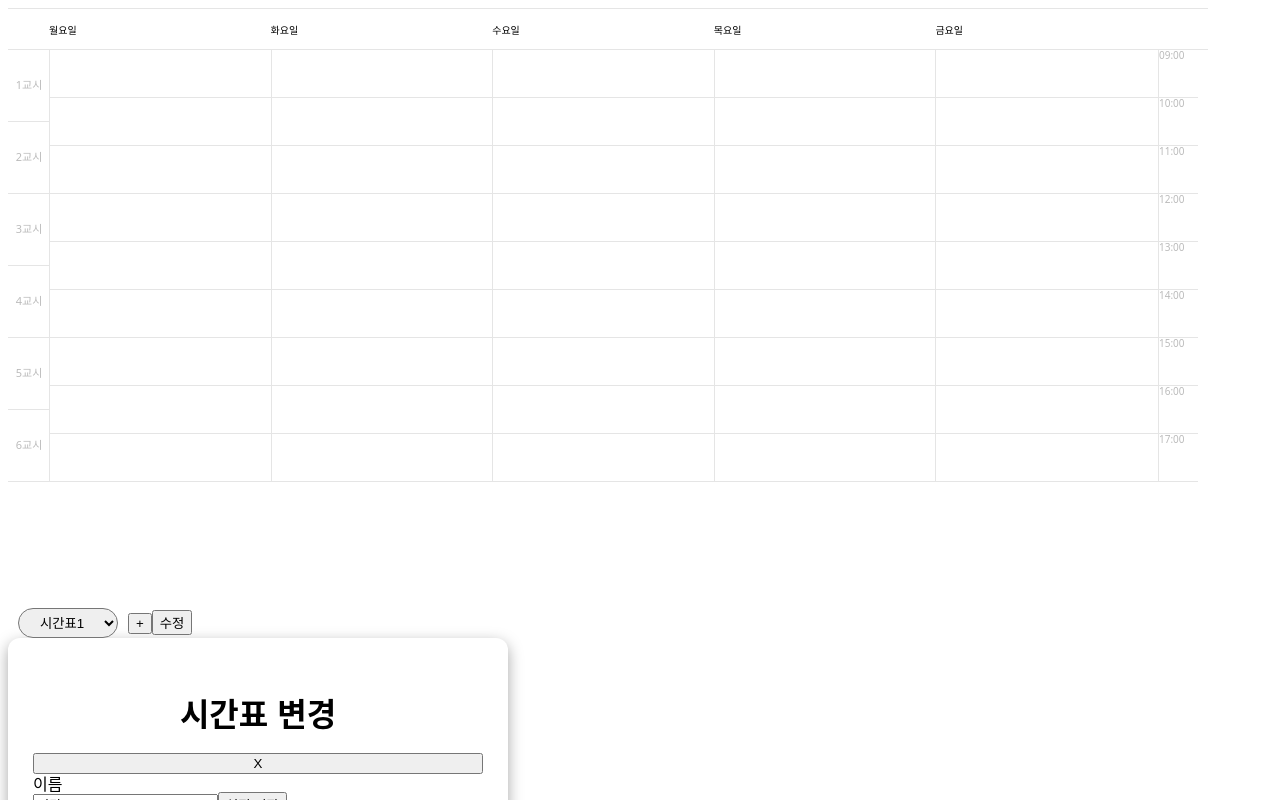
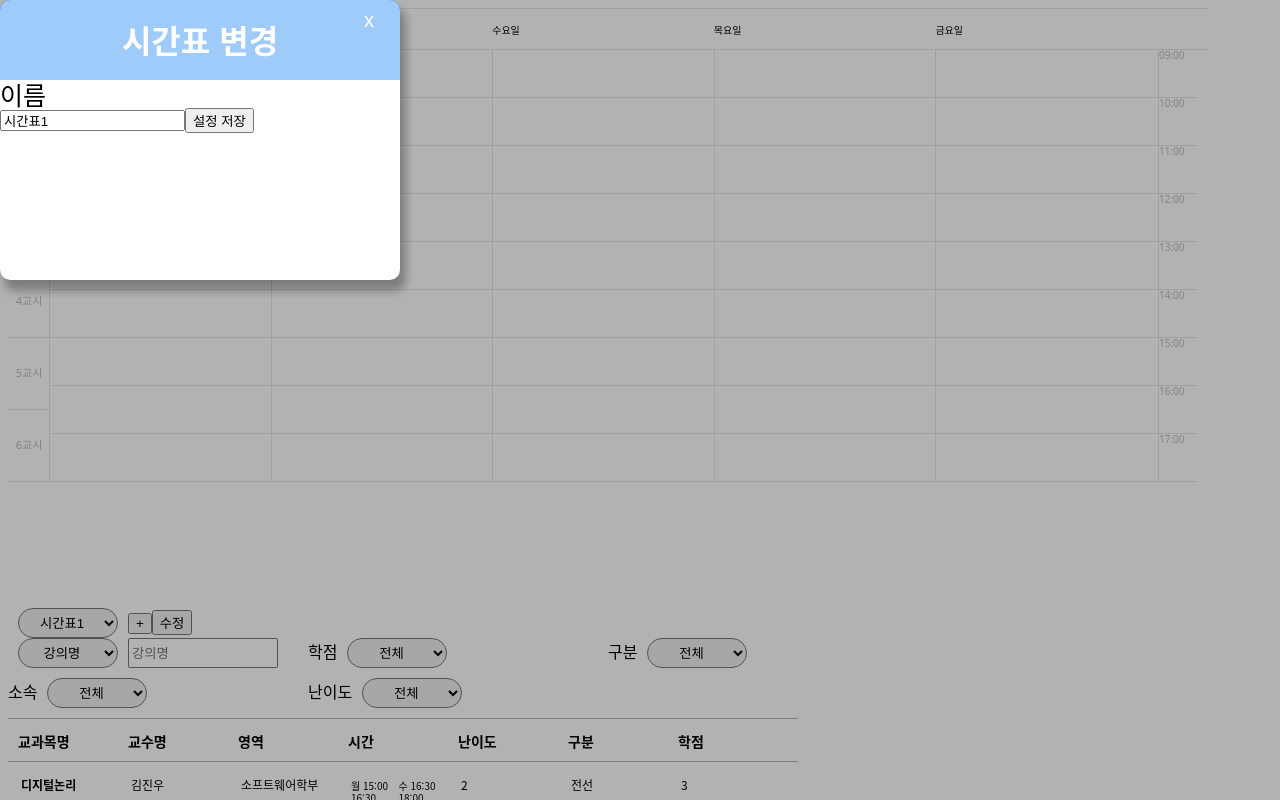
Before and after one commit to 19-21-40/KLtime_FrontEnd, a React (Create React App) app: page / in a window 1280 px wide. Both pictures are taken after a click on the button "수정". Shown: the top 800 px of the page. Built offline with nearby package versions, Linux system fonts and the light colour scheme; a web font is replaced by a local one.

Commit message:
0728 update

```diff
--- a/package.json
+++ b/package.json
@@ -11,6 +11,7 @@
     "react-dom": "^18.2.0",
     "react-router-dom": "^6.3.0",
     "react-scripts": "^5.0.1",
+    "update": "^0.7.4",
     "web-vitals": "^2.1.4"
   },
   "scripts": {
--- a/src/components/ModifyTimeTable.js
+++ b/src/components/ModifyTimeTable.js
@@ -1,27 +1,35 @@
-import PropTypes from "prop-types";
-import classNames from "classnames";
 import { useState } from "react";
 import styles from "./ModifyTimeTable.module.css"
 
-function ModifyTimeTable ({currentTableName, setCurrentTableName, myTableList, setMyTableList, isModifyTimeTable, setIsModifyTimeTable}) {
+function ModifyTimeTable ({currentTableName, setCurrentTableName, myTableList, setMyTableList, setIsModifyTimeTable}) {
 
-    console.log(isModifyTimeTable);
+    const [tableName, setTableName] = useState(currentTableName);
 
-    const saveOption = () => {
+    const modifyTableName = (e) => {
+        setTableName(e.target.value);
+    };
+
+    const saveTimeTable = () => {
+
+        let Table = myTableList.map(table => table.tableName === currentTableName ? {...table, tableName: tableName}: table);
+
+        setMyTableList(Table);
+        setCurrentTableName(tableName);
         setIsModifyTimeTable(false);
     };
 
+
     return (
-        <div className={classNames(styles.modalBackground, { [styles.active] : isModifyTimeTable } )}>
+        <div className={styles.modalBackground}>
             <div className={styles.modalContainer}>
                 <div className={styles.title}>
                     <h1>시간표 변경</h1>
+                    <button onClick={() => setIsModifyTimeTable(false)}> x </button>
                 </div>
-                <button> X </button>
                 <div className={styles.body}>
-                    <div>이름</div>
-                    <input onChange={()=> saveOption}value={currentTableName}/>
-                    <button onClick={() => saveOption()}>설정 저장</button>
+                    <div className={styles.tableName}>이름</div>
+                    <input type="text" onChange={ e => modifyTableName(e) } value={tableName}/>
+                    <button onClick={saveTimeTable}>설정 저장</button>
                 </div>
             </div>
         </div>
--- a/src/components/ModifyTimeTable.module.css
+++ b/src/components/ModifyTimeTable.module.css
@@ -1,26 +1,54 @@
-.modalBackground :fullscreen{
-    width: 100vw;
-    height: 100vh;
-    background-color: rgba(200, 200, 200);
-    position: fixed;
-    display: flex;
-    justify-content: center;
-    align-items: center;
+.modalBackground{
+    background-color: rgba(0,0,0,.3);
+    justify-content:center;
+    align-items:center;
+    position:fixed;
+    top:0;
+    left:0;
+    right:0;
+    bottom:0;
+
 }
 
-.modalContainer {
-    width: 500px;
-    height: 500px;
-    border-radius: 12px;
-    background-color: white;
-    box-shadow: rgba(0, 0, 0, 0.35) 0px 5px 15px;
-    display: flex;
-    flex-direction: column;
-    padding: 25px;
+.modalContainer{
+    position: relative;
+    width:100%;
+    max-width:400px;
+    overflow:hidden;
+    border-radius: 10px;
+    background-color:#264db5;
+    box-shadow: 5px 10px 10px 1px rgba(0,0,0,.3);
 }
 
-.modalContainer .title{
-    display: inline-block;
-    text-align: center;
-    margin-top: 10px;
+.title{
+    width:100%;
+    max-width:400px;
+    overflow:hidden;
+    background-color:#9fcbfa;
+    justify-content:center;
+    align-items:center;
+    color: white;
+    display: flex;
 }
+
+.title button {
+    position: absolute;
+    background: none;
+    border:none;
+    font-size: 20px;
+    color: white;
+    top: 3%;
+    right: 5%;
+    cursor: pointer;
+}
+
+.body{
+    width: 100%;
+    max-width: 400px;
+    height: 200px;
+    background-color: #ffffff;
+}
+
+.tableName{
+    font-size: 25px;
+}
--- /dev/null
+++ b/src/components/SelectTimeTable.js
@@ -0,0 +1,108 @@
+import { useRef, useState, useEffect } from "react";
+import styles from "./SelectTimeTable.module.css"
+import ModifyTimeTable from "../components/ModifyTimeTable";
+
+function SelectTimeTable({
+    selectedLectures,
+    setSelectedLectures,
+})
+{
+
+    const [myTableList, setMyTableList] = useState(             // JSON.parse(localStorage.getItem('시간표'))를 하면 새로고침을 해도 유지가 됨, 다만 일부 버그가 존재
+                                                                // useRef를 사용해도 될까?
+        [
+            {
+                number: 1,
+                tableName: "시간표1",
+                lectureList: [],
+            },
+            {
+                number: 2,
+                tableName: '시간표2',
+                lectureList: [],
+            }]
+    );
+    const [currentTableName, setCurrentTableName] = useState(myTableList[0].tableName);
+
+    const nextNumber = useRef(3);
+    const selectTimeTableOption = useRef(null);
+
+    const selectTimeTable = (e) => {
+
+
+        const idx = e.target.selectedIndex;
+        const option = e.target.querySelectorAll('option')[idx];
+        const name = option.getAttribute('name');
+
+        setCurrentTableName(name);
+
+    };
+
+    const addTimeTable = () => {
+
+        const newTable = {
+            number: nextNumber.current,
+            tableName: `시간표${nextNumber.current}`,
+            lectureList: [],
+        };
+
+        setMyTableList(myTableList.concat(newTable));
+
+        nextNumber.current += 1;
+
+    };
+
+
+
+    useEffect(() => {
+
+
+        let Table = myTableList.map(table => table.tableName === currentTableName ? {...table, lectureList: selectedLectures} : table);
+        setMyTableList(Table);
+
+        localStorage.setItem('시간표', JSON.stringify(Table));
+
+    }, [selectedLectures]);
+
+
+    useEffect(() => {
+
+        myTableList.map(table => {
+            if(table.tableName === currentTableName)
+            {
+                setSelectedLectures(table.lectureList);
+            }
+        });
+
+    }, [currentTableName]);
+
+    const [isModifyTimeTable, setIsModifyTimeTable] = useState(false);
+
+    const handleClick = () => {
+        setIsModifyTimeTable(true);
+    }
+
+    return (
+        <div>
+            <div>
+                <select ref={selectTimeTableOption} onChange={e => selectTimeTable(e)}>
+                    {myTableList.map((table)=> { return (
+                        <option name={table.tableName} key={table.number}> {table.tableName} </option>
+                    )})}
+                </select>
+                <button onClick={addTimeTable}> + </button>
+                <button onClick={handleClick}> 수정 </button>
+                </div>
+                {isModifyTimeTable ? <ModifyTimeTable
+                  currentTableName={currentTableName}
+                  setCurrentTableName={setCurrentTableName}
+                  myTableList={myTableList}
+                  setMyTableList={setMyTableList}
+                  setIsModifyTimeTable={setIsModifyTimeTable}
+                />
+                : null }
+        </div>
+    );
+}
+
+export default SelectTimeTable;
--- a/src/components/TimeTable.js
+++ b/src/components/TimeTable.js
@@ -13,7 +13,7 @@ function TimeTable({
     height,
     selectedLectures,
     setSelectedLectures,
-    hoveredLecture
+    hoveredLecture,
 }) {
     const dayNames = ["월", "화", "수", "목", "금", "토", "일"];
     const times = [
--- a/src/routes/MyTimeTable.js
+++ b/src/routes/MyTimeTable.js
@@ -3,6 +3,8 @@ import LectureList from "../components/LectureList";
 import { useEffect, useState, useRef } from "react";
 import Search from "../components/Search";
 import ModifyTimeTable from "../components/ModifyTimeTable";
+import SelectTimeTable  from "../components/SelectTimeTable"
+
 
 function MyTimeTable() {
     const test = [
@@ -123,83 +125,10 @@ function MyTimeTable() {
     const [searchedLectures, setSearchedLectures]=useState(test);
     const [hoveredLecture,setHoveredLecture]=useState();
 
-
-
 ////////////////////////////////////////////////////////시간표 선택기능//////////////////////////////////////////////////////////////////////////////////
-    const [currentTableName, setCurrentTableName] = useState("시간표1");
-    const [myTableList, setMyTableList] = useState(
-        [
-            {
-                number: 1,
-                tableName: "시간표1",
-                lectureList: [],
-            },
-            {
-                number: 2,
-                tableName: '시간표2',
-                lectureList: [],
-            }]
-    );
-
-
-    const selectTimeTableOption = useRef(null);
-
-    const selectTimeTable = (e) => {
-
-
-        const idx = e.target.selectedIndex;
-        const option = e.target.querySelectorAll('option')[idx];
-        const name = option.getAttribute('name');
 
 
 
-        setCurrentTableName(name);
-
-    };
-
-    useEffect(() => {
-
-        let Table = myTableList.map(table => table.tableName === currentTableName ? {...table, lectureList: selectedLectures} : table);
-        setMyTableList(Table);
-
-        localStorage.setItem('시간표', JSON.stringify(Table));
-
-    }, [selectedLectures]);
-
-
-    useEffect(() => {
-
-        myTableList.map(table => {
-            if(table.tableName === currentTableName)
-            {
-                setSelectedLectures(table.lectureList);
-            }
-        })
-
-    }, [currentTableName])
-
-
-    const nextNumber = useRef(3);
-
-    const addTimeTable = () => {
-
-        const newTable = {
-            number: nextNumber.current,
-            tableName: `시간표${nextNumber.current}`,
-            lectureList: [],
-        };
-
-        setMyTableList(myTableList.concat(newTable));
-
-        nextNumber.current += 1;
-
-    }
-
-    const [isModifyTimeTable, setIsModifyTimeTable] = useState(false);
-
-    const handleClick = () => {
-        setIsModifyTimeTable(true);
-    }
     return (
         <div>
             <TimeTable
@@ -209,23 +138,10 @@ function MyTimeTable() {
                 setSelectedLectures={setSelectedLectures}
                 hoveredLecture={hoveredLecture}
             />
-            <div>
-                <select ref={selectTimeTableOption} onChange={e => selectTimeTable(e)}>
-                    {myTableList.map((table)=> { return (
-                        <option name={`시간표${table.number}`} key={table.number}> 시간표{table.number} </option>
-                    )})}
-                </select>
-                <button onClick={addTimeTable}> + </button>
-                <button onClick={handleClick}> 수정 </button>
-                <ModifyTimeTable
-                  currentTableName={currentTableName}
-                  setCurrentTableName={currentTableName}
-                  myTableList={myTableList}
-                  setMyTableList={setMyTableList}
-                  isModifyTimeTable={isModifyTimeTable}
-                  setIsModifyTimeTable={setIsModifyTimeTable}
+            <SelectTimeTable
+                selectedLectures={selectedLectures}
+                setSelectedLectures={setSelectedLectures}
             />
-            </div>
             <Search
                 totalLectures={totalLectures}
                 setSearchedLectures={setSearchedLectures}
```
Also changed, not shown: src/components/SelectTimeTable.module.css (added), 2 other files (tests, documents, lock files or other folders). Lines whose indentation alone changed are shown as unchanged.
